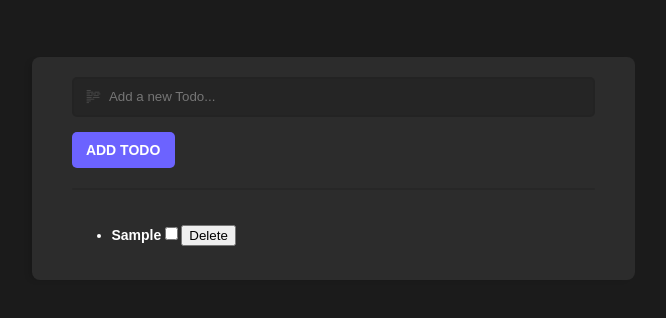
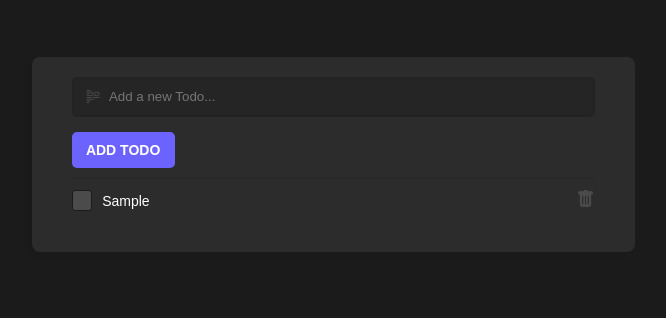
Before and after one commit to Chukroid/react-js-todo-list, a React (Vite) app: page / in a window 1280 px wide. Both pictures are taken after typing "Sample" into the empty fields and a click on the button "ADD TODO". Shown: the top 318 px of the page, without its empty margins (307-973 px from the left). Built offline with nearby package versions, Linux system fonts and the light colour scheme.

Commit message:
added css styles to todo list

```diff
--- a/index.css
+++ b/index.css
@@ -4,6 +4,7 @@
     --textcolor: #ffffff;
     --gray: #2c2c2c;
     --lightgray: #4b4b4b;
+    --red: #ff6a6a;
 }
 
 body {
@@ -90,9 +91,67 @@ body {
 }
 
 .line {
-    margin: 20px 0px;
-    height: 1.5px;
+    margin: 10px 0px;
+    height: 1px;
     border-radius: 100px;
     background-color: var(--darkGray);
     opacity: 0.3;
 }
+
+.todo-list {
+    list-style-type: none;
+    margin: 0;
+    padding: 0;
+}
+.todo-item {
+    flex-flow: row;
+    margin-bottom: 20px;
+    display: flex;
+    justify-content: space-between;
+    align-items: center;
+    gap: 10px;
+    font-weight: 100;
+    padding: 1px 0;
+}
+.todo-item > label {
+    width: 100%;
+}
+.todo-completed {
+    margin: 0;
+    height: 21px;
+    width: 23px;
+    -webkit-appearance: none;
+    -moz-appearance: none;
+    -o-appearance: none;
+    appearance: none;
+    border: 1px solid var(--darkGray);
+    border-radius: 3px;
+    outline: none;
+    background-color: var(--lightgray);
+    cursor: pointer;
+}
+.todo-completed:checked {
+    background: url(images/tick.png);
+    background-size: 70% 60%;
+    background-position: center;
+    background-color: var(--purple);
+    background-repeat: no-repeat;
+}
+.striked {
+    text-decoration: line-through;
+    color: var(--lightgray);
+}
+.todo-delete {
+    border: none;
+    background: none;
+    outline: none;
+    padding: 0;
+    cursor: pointer;
+}
+.todo-delete > i {
+    font-size: large;
+    color: var(--lightgray);
+}
+.todo-delete > i:hover {
+    color: var(--red);
+}
--- a/src/components/TodoItem.jsx
+++ b/src/components/TodoItem.jsx
@@ -1,12 +1,12 @@
 export default function TodoItem({ todoitem, otherfuncs }){
     return (
         <>
-        <li key={todoitem.id}> {/* every iteration must have a key */}
-            <label>{todoitem.title || "Invalid Title"}</label>
-            <input type="checkbox" checked={todoitem.completed || false} onChange={e => otherfuncs.toggletodo(todoitem.id,e.target.checked)}/>
-            <button
+        <li key={todoitem.id} className="todo-item"> {/* every iteration must have a key */}
+            <input className="todo-completed" type="checkbox" checked={todoitem.completed || false} onChange={e => otherfuncs.toggletodo(todoitem.id,e.target.checked)}/>
+            <label className={todoitem.completed && "striked" || ""}>{todoitem.title || "Invalid Title"}</label>
+            <button className="todo-delete"
                 onClick={() => otherfuncs.deletetodo(todoitem.id)}
-            >Delete</button>
+            ><i className="bi bi-trash-fill"></i></button>
         </li>
         </>
     )
--- a/src/components/TodoList.jsx
+++ b/src/components/TodoList.jsx
@@ -3,7 +3,7 @@ import TodoItem from "./TodoItem"
 export default function TodoList({ todos, ...rest }){
     return (
         <>
-        <ul>
+        <ul className="todo-list">
             {todos.map(todo => { // function used to iterate in the todos, since todos is an array
                 return (
                     <TodoItem todoitem={todo} key={todo.id} otherfuncs={rest}/>
--- a/src/components/TodoTextbox.jsx
+++ b/src/components/TodoTextbox.jsx
@@ -17,7 +17,7 @@ export default function TodoTextBox({ onSubmit }){
         <form onSubmit={handlesubmit} className="form-wrapper">
             {/*setting the value of the textbox to newitem and setting its change event to the setnewitem function */}
             <div className="todo-form-description">
-                <i class="bi bi-body-text"></i>
+                <i className="bi bi-body-text"></i>
                 <input placeholder="Add a new Todo..." type="text" id="item" value={newitem} onChange={e => setNewItem(e.target.value)}/>
             </div>
             <button>ADD TODO</button>
```
Also changed, not shown: images/tick.png (added).
